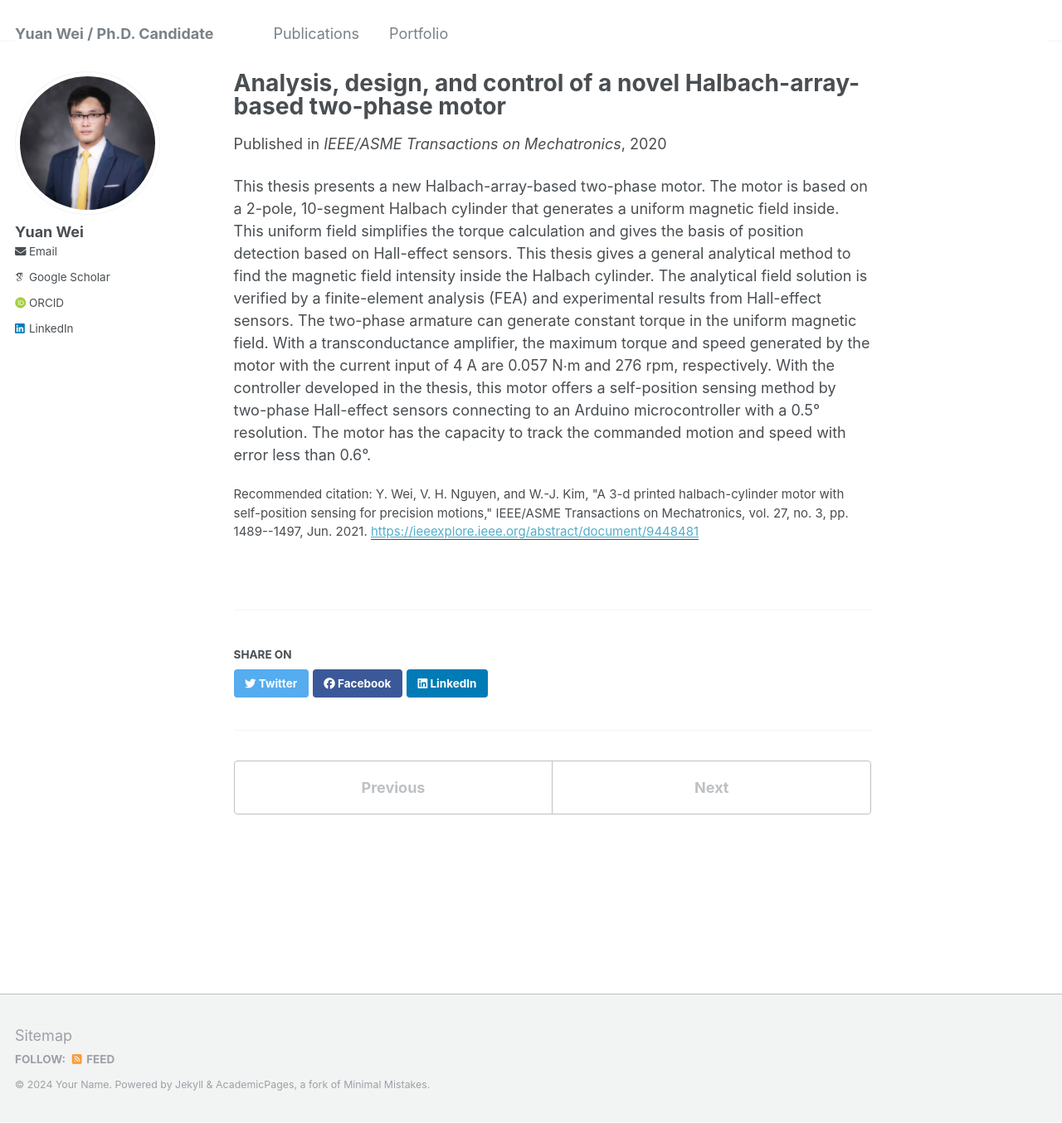
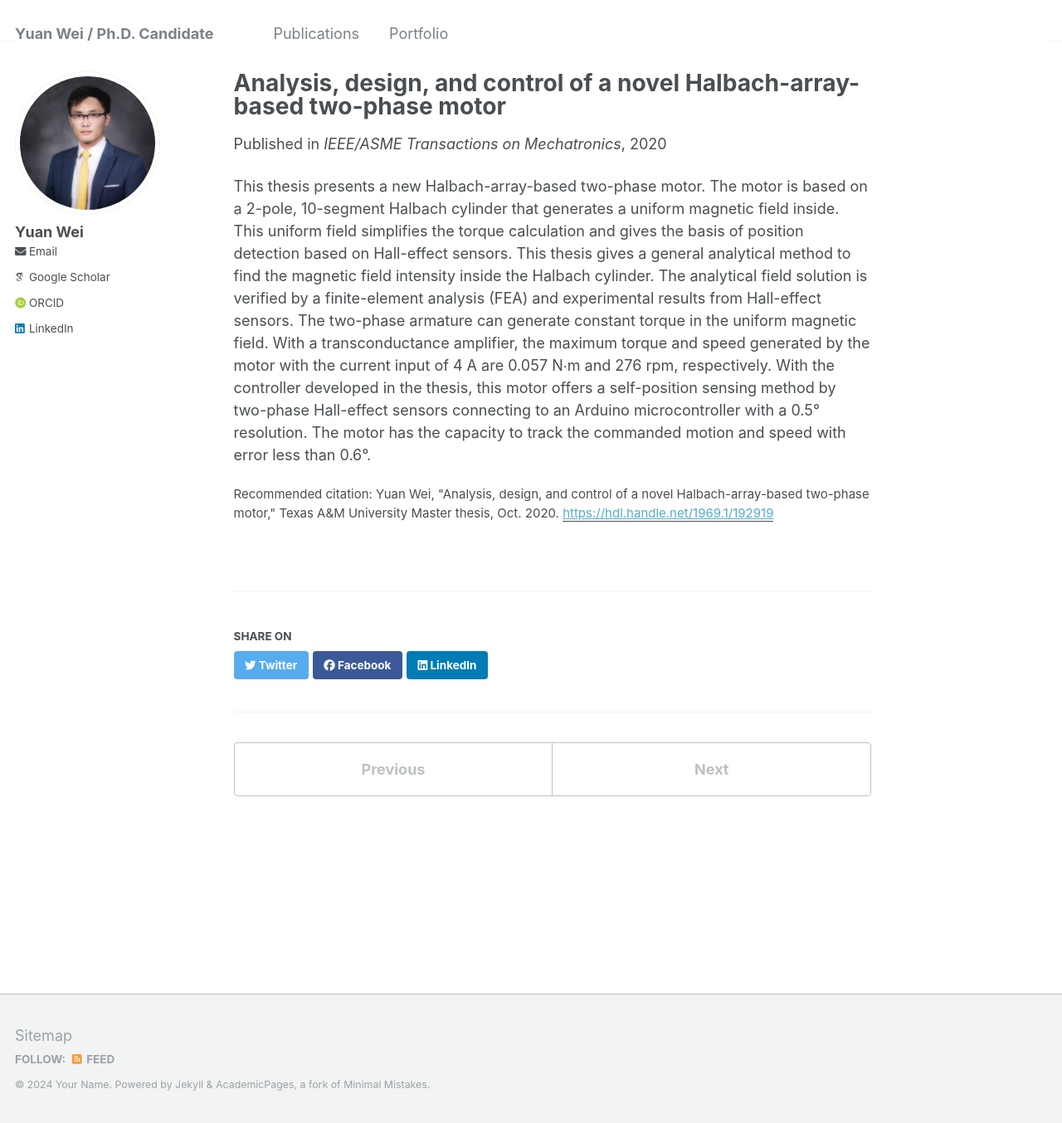
Before and after one commit to JET00wy/YuanWeiWebPage, a Jekyll site: the page built from _publications/wei2020analysis.md, in a window 1280 px wide and 1354 px high. Shown: the whole window at 83% size. Built offline with Jekyll 4.4.1, drawn with Linux system fonts in a browser that asks for light colours; some web fonts are replaced.

Commit message:
Update wei2020analysis.md

```diff
--- a/_publications/wei2020analysis.md
+++ b/_publications/wei2020analysis.md
@@ -5,8 +5,8 @@ permalink: #/publication/2024-02-17-paper-title-number-4
 excerpt: ''
 date: 2020-10-20
 venue: 'IEEE/ASME Transactions on Mechatronics'
-paperurl: 'https://ieeexplore.ieee.org/abstract/document/9448481'
-citation: 'Y. Wei, V. H. Nguyen, and W.-J. Kim, "A 3-d printed halbach-cylinder motor with self-position sensing for precision motions," IEEE/ASME Transactions on Mechatronics, vol. 27, no. 3, pp. 1489--1497, Jun. 2021.'
+paperurl: 'https://hdl.handle.net/1969.1/192919'
+citation: 'Yuan Wei, "Analysis, design, and control of a novel Halbach-array-based two-phase motor," Texas A&M University Master thesis, Oct. 2020.'
 ---
 
 This thesis presents a new Halbach-array-based two-phase motor. The motor is based on a 2-pole, 10-segment Halbach cylinder that generates a uniform magnetic field inside. This uniform field simplifies the torque calculation and gives the basis of position detection based on Hall-effect sensors. This thesis gives a general analytical method to find the magnetic field intensity inside the Halbach cylinder. The analytical field solution is verified by a finite-element analysis (FEA) and experimental results from Hall-effect sensors. The two-phase armature can generate constant torque in the uniform magnetic field. With a transconductance amplifier, the maximum torque and speed generated by the motor with the current input of 4 A are 0.057 N∙m and 276 rpm, respectively. With the controller developed in the thesis, this motor offers a self-position sensing method by two-phase Hall-effect sensors connecting to an Arduino microcontroller with a 0.5° resolution. The motor has the capacity to track the commanded motion and speed with error less than 0.6°.
```
